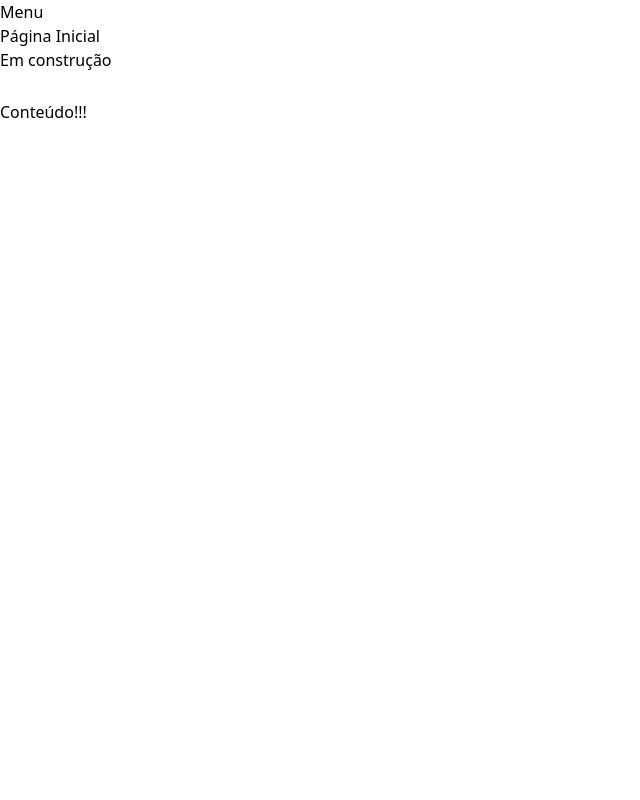
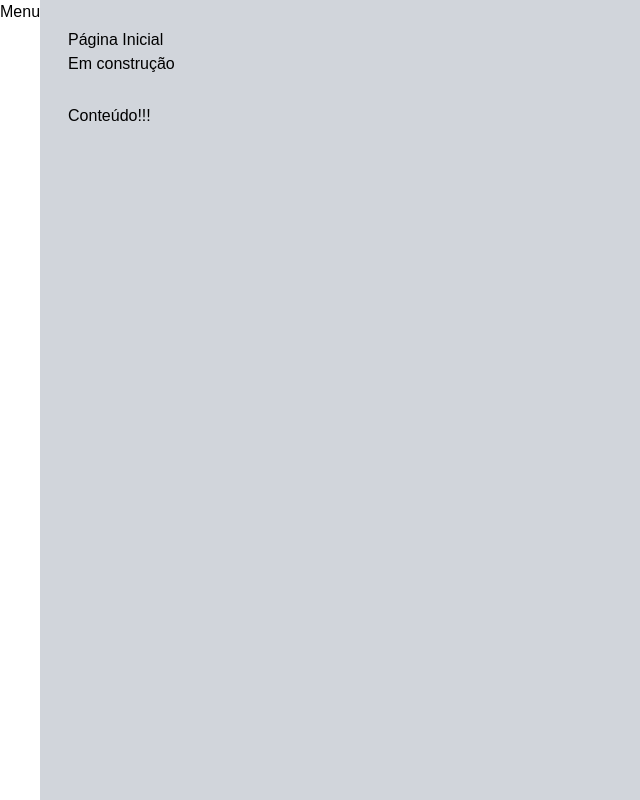
Before and after one commit to adormundo/nextjs-admin-template, a Next.js app: page / in a window 1280 px wide. Shown: the whole page, without its empty margins (0-640 px from the left). Built offline with nearby package versions, Linux system fonts and the light colour scheme.

Commit message:
Import font & Componente Layout #1

```diff
--- a/src/components/template/Layout.tsx
+++ b/src/components/template/Layout.tsx
@@ -10,10 +10,12 @@ interface LayoutProps {
 
 export default function Layout(props: LayoutProps) {
   return (
-    <div>
+    <div className="flex h-screen w-screen">
       <MenuLateral />
-      <Cabecalho titulo={props.titulo} subtitulo={props.subtitulo} />
-      <Conteudo>{props.children}</Conteudo>
+      <div className='flex flex-col w-full p-7 bg-gray-300'>
+        <Cabecalho titulo={props.titulo} subtitulo={props.subtitulo} />
+        <Conteudo>{props.children}</Conteudo>
+      </div>
     </div>
   );
 }
--- a/src/styles/globals.css
+++ b/src/styles/globals.css
@@ -1,10 +1,7 @@
 @tailwind base;
 @tailwind components;
 @tailwind utilities;
-
-:root {
-  --max-width: 1100px;
-}
+@import url('https://fonts.googleapis.com/css2?family=Poppins:wght@100;200;300;400;500;600;700;800;900&display=swap');
 
 * {
   box-sizing: border-box;
@@ -14,7 +11,7 @@
 
 html,
 body {
-  max-width: 100vw;
+  font-family: 'Poppins', sans-serif;
 }
 
 a {
```
